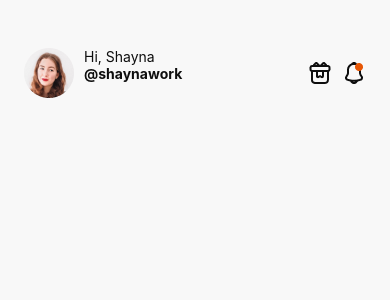
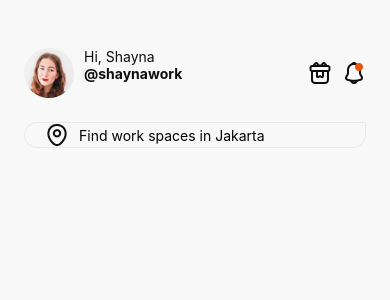
Before and after one commit to msyaifulbhr/findworkspace, a React Native app: screen /Home in a window 390 px wide. Shown: the top 300 px of the page. Built offline with nearby package versions, Linux system fonts and the light colour scheme.

Commit message:
Slicing Searchbar in HomeScreen

```diff
--- /dev/null
+++ b/src/components/InputText/index.tsx
@@ -0,0 +1,49 @@
+import React from 'react';
+import { Image, StyleSheet, Text, TextInput, View } from 'react-native';
+import { colors } from '../../../assets/styles/Colors';
+import { Gs } from '../../../assets/styles/GlobalStyle';
+
+interface InputTextProps {
+    icon?: any;
+    label?: string;
+    placeholder: string;
+}
+
+function InputText({icon, label, placeholder}: InputTextProps): JSX.Element {
+    return (
+        <>
+            {label && <Text style={styles.label}>{label}</Text>}
+            <View style={styles.searchContainer}>
+                {icon && <Image source={icon} style={styles.iconContainer}/>}
+                <TextInput placeholder={placeholder} style={styles.searchInput}/>
+            </View>
+        </>
+    )
+}
+
+const styles = StyleSheet.create({
+    searchContainer: {
+        ...Gs.flexRow,
+        ...Gs.itemsCenter,
+        ...Gs.cornerXL,
+        borderWidth: 1,
+        borderColor: colors.greyContainer,
+        paddingHorizontal: 20,
+    },
+    searchInput: {
+        marginLeft: 10,
+    },
+    iconContainer: {
+        width: 24,
+        height: 24,
+    },
+    label: {
+        ...Gs.h4,
+        ...Gs.textBlack,
+        marginTop: 16,
+        marginBottom: 4,
+    },
+
+})
+
+export default InputText;
--- a/src/screens/Home/index.tsx
+++ b/src/screens/Home/index.tsx
@@ -5,6 +5,7 @@ import { useNavigation } from '@react-navigation/native';
 import { StyleSheet, Text, View, TouchableOpacity, ScrollView } from 'react-native';
 import { colors } from '../../../assets/styles/Colors';
 import { Gs } from '../../../assets/styles/GlobalStyle';
+import InputText from '../../components/InputText';
 
 export default function Home() {
   const navigation = useNavigation();
@@ -31,18 +32,27 @@ export default function Home() {
           source={require('../../../assets/icons/notification.png')}
           style={styles.iconContainer}
           />
-
         </View>
       </View>
     )
+  };
 
+  const renderSearch = () => {
+    return (
+      <View style={styles.sectionContainer}>
+        <InputText
+          icon={require('../../../assets/icons/location.png')}
+          placeholder="Find work spaces in Jakarta"
+        />
+      </View>
+    );
+  };
 
-  };
   return (
     <View style={styles.container}>
       <View>
         {renderHeader()}
-        {/* {renderSearch()} */}
+        {renderSearch()}
         <ScrollView>
           {/* {renderPopularSection()} */}
           {/* {renderNewsworthy()} */}
@@ -75,5 +85,10 @@ const styles = StyleSheet.create({
     width: 24,
     height: 24,
     marginLeft: 10,
-  }
+  },
+  sectionContainer: {
+    paddingHorizontal: 24,
+    paddingBottom: 24,
+
+  },
 });
```
